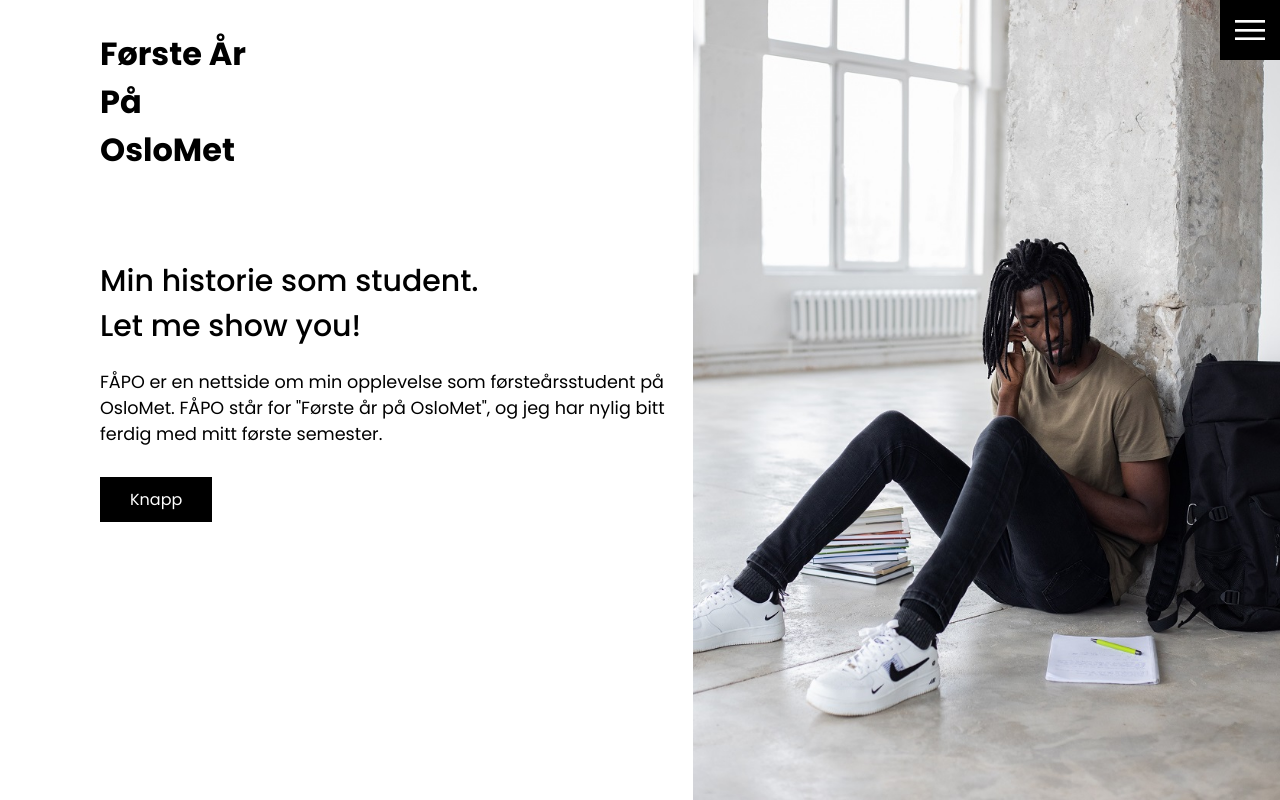
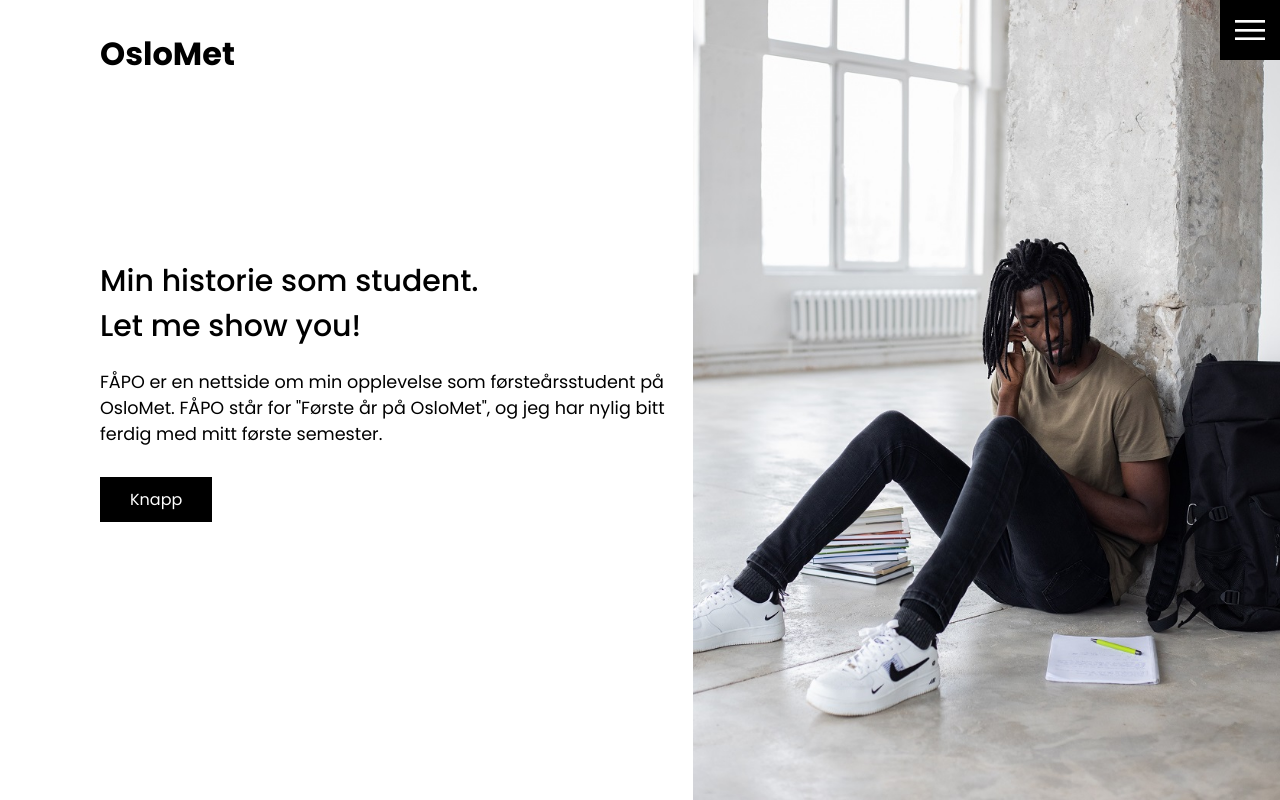
Before and after one commit to Aliimrananjum/Basic-Website, a plain HTML site: page index.html in a window 1280 px wide. Drawn offline with Linux system fonts and the light colour scheme.

Commit message:
Oslomet som logo

```diff
--- a/index.html
+++ b/index.html
@@ -10,7 +10,7 @@
 <body>
 
     <head>
-        <div class="logo">Første År <br> På <br> OsloMet</div>
+        <div class="logo"> OsloMet</div>
         <div class="toggle"></div>
         <div class="navigation">
             <ul>
```
Also changed, not shown: reflection_essay.html (+2 -2 lines).
